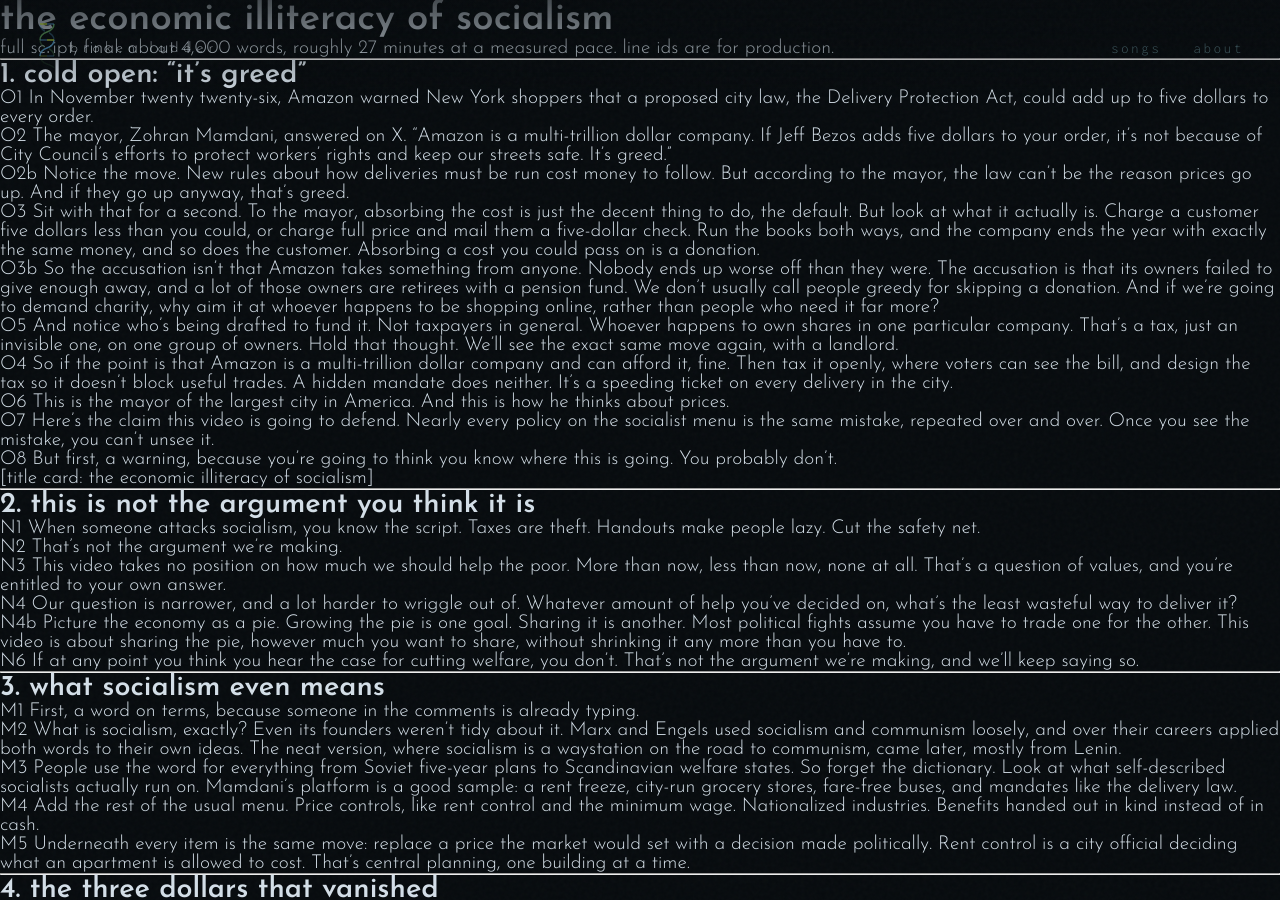
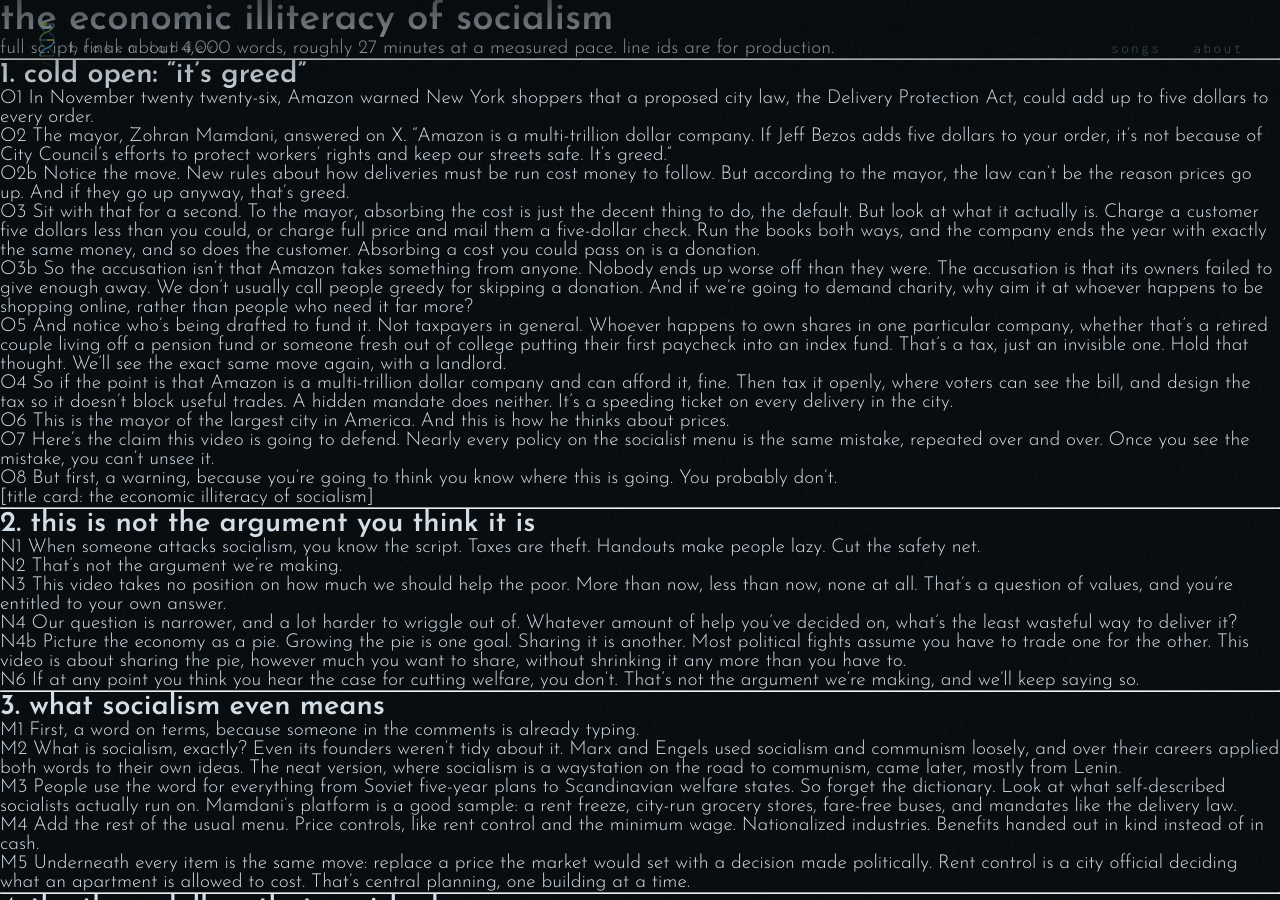
Before and after one commit to ClayShentrup/brokenladder, a Jekyll site: the page built from safety-net-vs-socialism/script.md, in a window 1280 px wide and 900 px high. Built offline with Jekyll 4.4.1, drawn with Linux system fonts in a browser that asks for light colours; our own code applies the rules of GitHub Pages for plain Markdown files.

Commit message:
economic illiteracy: shareholders range from retirees to new grads
Co-Authored-By: Claude Opus 5.5 <noreply@anthropic.com>
Claude-Session: https://claude.ai/code/session_01BsiGF9St2tiTePmyBZgNDi

```diff
--- a/safety-net-vs-socialism/script.md
+++ b/safety-net-vs-socialism/script.md
@@ -14,9 +14,9 @@ O2b Notice the move. New rules about how deliveries must be run cost money to fo
 
 O3 Sit with that for a second. To the mayor, absorbing the cost is just the decent thing to do, the default. But look at what it actually is. Charge a customer five dollars less than you could, or charge full price and mail them a five-dollar check. Run the books both ways, and the company ends the year with exactly the same money, and so does the customer. Absorbing a cost you could pass on is a donation.
 
-O3b So the accusation isn't that Amazon takes something from anyone. Nobody ends up worse off than they were. The accusation is that its owners failed to give enough away, and a lot of those owners are retirees with a pension fund. We don't usually call people greedy for skipping a donation. And if we're going to demand charity, why aim it at whoever happens to be shopping online, rather than people who need it far more?
+O3b So the accusation isn't that Amazon takes something from anyone. Nobody ends up worse off than they were. The accusation is that its owners failed to give enough away. We don't usually call people greedy for skipping a donation. And if we're going to demand charity, why aim it at whoever happens to be shopping online, rather than people who need it far more?
 
-O5 And notice who's being drafted to fund it. Not taxpayers in general. Whoever happens to own shares in one particular company. That's a tax, just an invisible one, on one group of owners. Hold that thought. We'll see the exact same move again, with a landlord.
+O5 And notice who's being drafted to fund it. Not taxpayers in general. Whoever happens to own shares in one particular company, whether that's a retired couple living off a pension fund or someone fresh out of college putting their first paycheck into an index fund. That's a tax, just an invisible one. Hold that thought. We'll see the exact same move again, with a landlord.
 
 O4 So if the point is that Amazon is a multi-trillion dollar company and can afford it, fine. Then tax it openly, where voters can see the bill, and design the tax so it doesn't block useful trades. A hidden mandate does neither. It's a speeding ticket on every delivery in the city.
 
--- a/safety-net-vs-socialism/src/_mid.js
+++ b/safety-net-vs-socialism/src/_mid.js
@@ -143,7 +143,7 @@
     stampX('greedy for skipping a donation?', 1260, 880, 60, ['O3b', 'greedy'], { out: ['O3b', 'why aim'] });
     stampX('why aim charity at online shoppers?', 1180, 880, 60, ['O3b', 'why aim'], { out: c('O5') });
     banner('who pays? whoever owns the shares', 960, 200, 70, ['O5', 'Whoever'], { out: c('O4') });
-    banner('an invisible tax on one group of owners', 960, 320, 56, ['O5', 'invisible'], { bg: K.red, out: c('O4') });
+    banner('retirees or new grads: an invisible tax', 960, 320, 56, ['O5', 'invisible'], { bg: K.red, out: c('O4') });
     banner('then tax it. openly.', 960, 200, 86, ['O4', 'tax it openly'], { bg: K.red });
     banner('visible · designed not to block trades', 960, 330, 52, ['O4', 'design the tax'], {});
     stampX('a speeding ticket on every delivery', 960, 880, 66, ['O4', 'speeding ticket']);
--- a/safety-net-vs-socialism/src/main.js
+++ b/safety-net-vs-socialism/src/main.js
@@ -304,7 +304,7 @@
     stampX('greedy for skipping a donation?', 1260, 880, 60, ['O3b', 'greedy'], { out: ['O3b', 'why aim'] });
     stampX('why aim charity at online shoppers?', 1180, 880, 60, ['O3b', 'why aim'], { out: c('O5') });
     banner('who pays? whoever owns the shares', 960, 200, 70, ['O5', 'Whoever'], { out: c('O4') });
-    banner('an invisible tax on one group of owners', 960, 320, 56, ['O5', 'invisible'], { bg: K.red, out: c('O4') });
+    banner('retirees or new grads: an invisible tax', 960, 320, 56, ['O5', 'invisible'], { bg: K.red, out: c('O4') });
     banner('then tax it. openly.', 960, 200, 86, ['O4', 'tax it openly'], { bg: K.red });
     banner('visible · designed not to block trades', 960, 330, 52, ['O4', 'design the tax'], {});
     stampX('a speeding ticket on every delivery', 960, 880, 66, ['O4', 'speeding ticket']);
--- a/safety-net-vs-socialism/src/script.json
+++ b/safety-net-vs-socialism/src/script.json
@@ -29,13 +29,13 @@
   },
   {
    "id": "O3b",
-   "text": "So the accusation isn't that Amazon takes something from anyone. Nobody ends up worse off than they were. The accusation is that its owners failed to give enough away, and a lot of those owners are retirees with a pension fund. We don't usually call people greedy for skipping a donation. And if we're going to demand charity, why aim it at whoever happens to be shopping online, rather than people who need it far more?",
-   "say": "[measured] So the accusation isn't that Amazon takes something from anyone. Nobody ends up worse off than they were. The accusation is that its owners failed to give enough away, and a lot of those owners are retirees with a pension fund. We don't usually call people greedy for skipping a donation. And if we're going to demand charity, why aim it at whoever happens to be shopping online, rather than people who need it far more?",
+   "text": "So the accusation isn't that Amazon takes something from anyone. Nobody ends up worse off than they were. The accusation is that its owners failed to give enough away. We don't usually call people greedy for skipping a donation. And if we're going to demand charity, why aim it at whoever happens to be shopping online, rather than people who need it far more?",
+   "say": "[measured] So the accusation isn't that Amazon takes something from anyone. Nobody ends up worse off than they were. The accusation is that its owners failed to give enough away. We don't usually call people greedy for skipping a donation. And if we're going to demand charity, why aim it at whoever happens to be shopping online, rather than people who need it far more?",
    "gap": 1.4
   },
   {
    "id": "O5",
-   "text": "And notice who's being drafted to fund it. Not taxpayers in general. Whoever happens to own shares in one particular company. That's a tax, just an invisible one, on one group of owners. Hold that thought. We'll see the exact same move again, with a landlord."
+   "text": "And notice who's being drafted to fund it. Not taxpayers in general. Whoever happens to own shares in one particular company, whether that's a retired couple living off a pension fund or someone fresh out of college putting their first paycheck into an index fund. That's a tax, just an invisible one. Hold that thought. We'll see the exact same move again, with a landlord."
   },
   {
    "id": "O4",
```
Also changed, not shown: safety-net-vs-socialism/narration/manifest.json, safety-net-vs-socialism/narration/raw/manifest.json, 4 other files.
